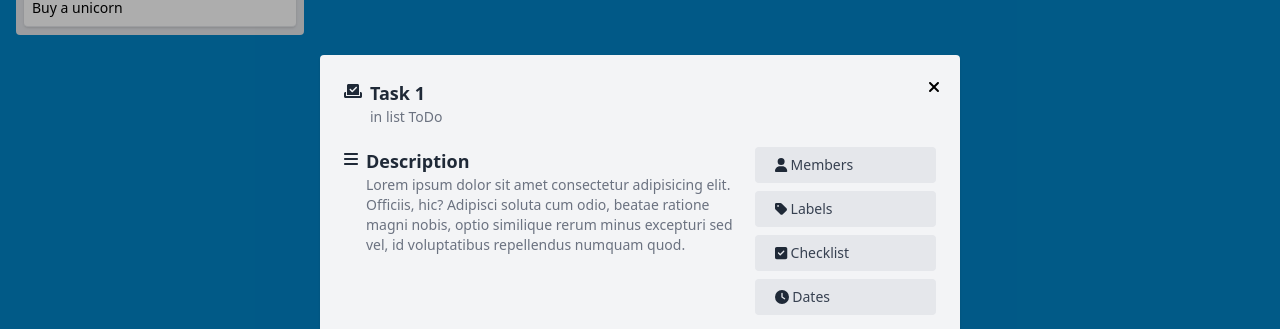
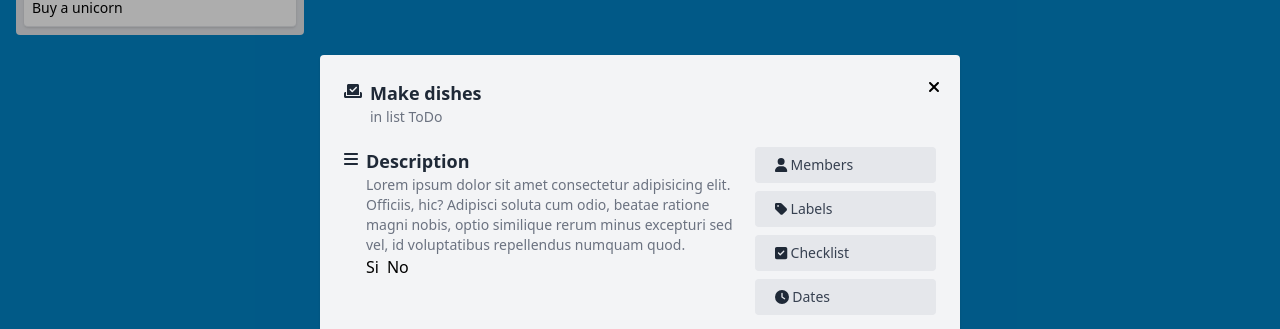
Before and after one commit to ernerdo/angular-trello, an Angular app: page /board in a window 1280 px wide. Both pictures are taken after a click on the element "Make dishes". Shown: the part 203-532 px from the top of the page. Built offline with nearby package versions, Linux system fonts and the light colour scheme.

Commit message:
add dialog with data

```diff
--- a/src/app/components/todo-dialog/todo-dialog.component.html
+++ b/src/app/components/todo-dialog/todo-dialog.component.html
@@ -9,7 +9,7 @@
   <div class="flex space-x-2 mb-5">
     <fa-icon class="text-gray-800" [icon]="faCheckToSlot"></fa-icon>
     <div class="flex flex-col">
-      <h3 class="text-lg font-semibold text-gray-800">Task 1</h3>
+      <h3 class="text-lg font-semibold text-gray-800">{{ todo.title }}</h3>
       <p class="text-sm text-gray-500">in list ToDo</p>
     </div>
   </div>
@@ -24,6 +24,10 @@
           similique rerum minus excepturi sed vel, id voluptatibus repellendus
           numquam quod.
         </p>
+        <div class="flex space-x-2">
+          <button type="button" (click)="closeWithRta(true)">Si</button>
+          <button type="button" (click)="closeWithRta(false)">No</button>
+        </div>
       </div>
     </div>
     <div class="flex flex-auto space-y-2 flex-col">
--- a/src/app/components/todo-dialog/todo-dialog.component.ts
+++ b/src/app/components/todo-dialog/todo-dialog.component.ts
@@ -1,5 +1,5 @@
-import { Component, OnInit } from '@angular/core';
-import { DialogRef } from '@angular/cdk/dialog';
+import { Component, Inject, OnInit } from '@angular/core';
+import { DialogRef, DIALOG_DATA } from '@angular/cdk/dialog';
 import {
   faClose,
   faCheckToSlot,
@@ -9,6 +9,15 @@
   faCheckSquare,
   faClock,
 } from '@fortawesome/free-solid-svg-icons';
+import { ToDo } from 'src/app/models/todo.model';
+
+interface InputData {
+  todo: ToDo;
+}
+
+interface OutputData {
+  rta: boolean;
+}
 
 @Component({
   selector: 'app-todo-dialog',
@@ -23,11 +32,22 @@
   faCheckSquare = faCheckSquare;
   faClock = faClock;
 
-  constructor(private dialogRef: DialogRef) {}
+  todo: ToDo;
+
+  constructor(
+    private dialogRef: DialogRef<OutputData>,
+    @Inject(DIALOG_DATA) data: InputData
+  ) {
+    this.todo = data.todo;
+  }
 
   ngOnInit(): void {}
 
   close() {
     this.dialogRef.close();
   }
+
+  closeWithRta(rta: boolean) {
+    this.dialogRef.close({ rta });
+  }
 }
--- a/src/app/pages/board/board.component.html
+++ b/src/app/pages/board/board.component.html
@@ -24,7 +24,7 @@
             [cdkDropListData]="column.todos"
           >
             <div
-              (click)="openDialog()"
+              (click)="openDialog(todo)"
               *ngFor="let todo of column.todos"
               cdkDrag
               class="bg-white shadow p-2 rounded mt-2 border-b border-x-gray-300 cursor-pointer hover:bg-gray-400"
--- a/src/app/pages/board/board.component.ts
+++ b/src/app/pages/board/board.component.ts
@@ -91,10 +91,16 @@
       todos: [],
     });
   }
-  openDialog() {
-    this.dialog.open(TodoDialogComponent, {
+  openDialog(todo: ToDo) {
+    const dialogRef = this.dialog.open(TodoDialogComponent, {
       minWidth: '300px',
       maxWidth: '50%',
+      data: {
+        todo: todo,
+      },
+    });
+    dialogRef.closed.subscribe((output) => {
+      console.log(output);
     });
   }
 }
```
